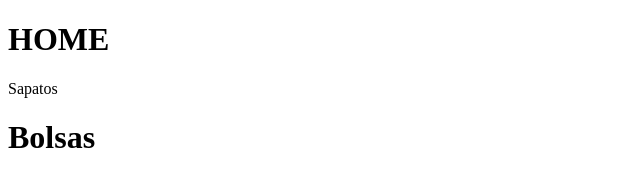
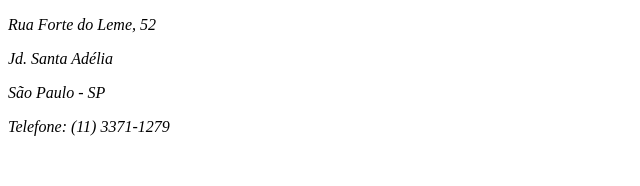
Before and after one commit to carlospereira23/sapataria-arnaldo, a plain HTML site: page index.html in a window 1280 px wide. Shown: the whole page, without its empty margins (0-640 px from the left). Drawn offline with Linux system fonts and the light colour scheme.

Commit message:
Preparando site para a produção

```diff
--- a/index.html
+++ b/index.html
@@ -7,7 +7,7 @@
             <title>Sapataria do Arnaldo</title>
             </head>
             <body>
-                <h1>HOME</h1>
+                <!-- <h1>HOME</h1>
                 <P>Sapatos</P>
                 <imghttps://fkvcalcados.vteximg.com.br/arquivos/ids/156522-1000-1000/Sapato-Social-Estilo-Italiano-em-Couro-Cafe-307-1.jpg?v=635755933034030000>
                 <imghttps://dipollini.vteximg.com.br/arquivos/ids/172088-1000-1000/SLV13000-VITELLO-PRETO-01.jpg?v=636985296401000000>
@@ -15,4 +15,14 @@
                 <imghttps://images-americanas.b2w.io/produtos/50840746/imagens/sapato-masculino-social-artesanal-em-couro-legitimo/50840749_1_large.jpg>
                 <imghttps://a-static.mlcdn.com.br/800x560/sapato-social-masculino-couro-marrom-reta-oposta/topfrancashoes/3817-113/b0f0857ce980f461a955252a43e979bf.jpeg>
                 <h1>Bolsas</h1>
-                <img
+                <img -->
+<address>
+    <p>Rua Forte do Leme, 52</p>
+    <p>Jd. Santa Adélia</p>
+    <p>São Paulo - SP</p>
+    <P>Telefone: (11) 3371-1279</P>
+</address>
+
+</body>
+
+</html>
```
